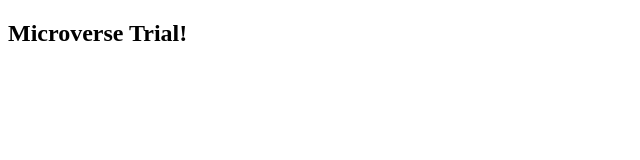
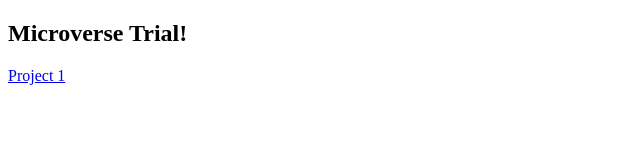
Before and after one commit to d4nQw3rty/Team-Damian-Danys, a plain HTML site: page index.html in a window 1280 px wide. Shown: the full height of the page, 0-640 px from the left. Drawn offline with Linux system fonts and the light colour scheme.

Commit message:
Added navbar and project link

```diff
--- a/index.html
+++ b/index.html
@@ -22,11 +22,14 @@
 
     -->
     <script  src="js/index.js"></script>
+    <nav id="navbar"></nav>
     <section id="welcome-section">
       <h1>Microverse Trial!</h1>
     </section>
     <section id="projects">
-      <div class="project-tile "></div>
+      <div class="project-tile">
+        <a href="https://google.com">Project 1</a>
+      </div>
     </section>
   </body>
 </html>
```
